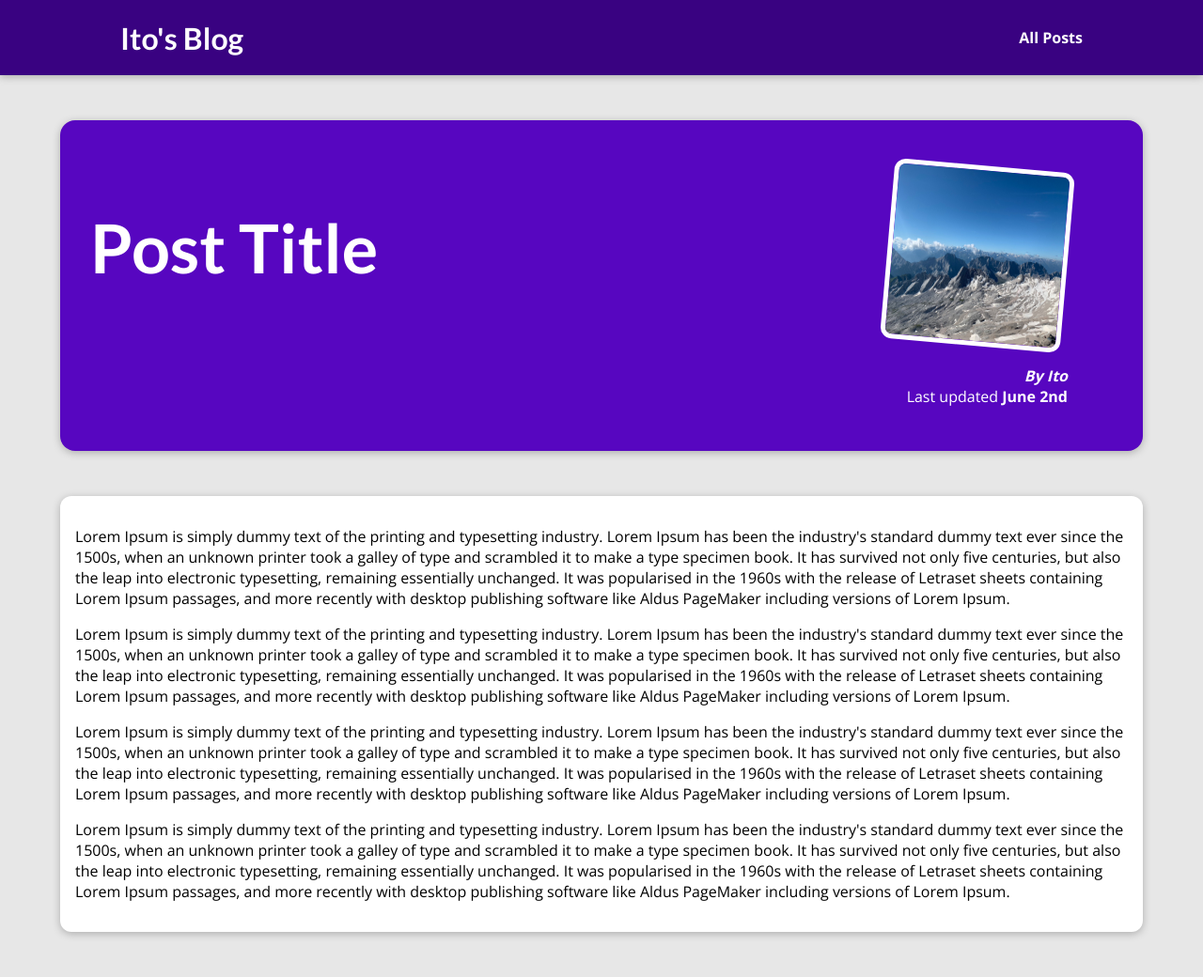
After one commit to ito78x/my_site, a Django app: template blog/templates/blog/post-detail.html in a window 1280 px wide. The commit adds this page. Shown: the whole page at 94% size. Run offline with Django 4.2, Linux system fonts and the light colour scheme; the template is opened without the code that fills it, so the values that code supplies are empty.

Commit message:
Add Single Post Page

```diff
--- a/blog/templates/blog/includes/post.html
+++ b/blog/templates/blog/includes/post.html
@@ -2,7 +2,7 @@
 
 <li>
     <article class="post">
-        <a href="">
+        <a href="{% url "post-detail-page" "the-mountains" %}">
             <img src="{% static "blog/images/mountains.jpg" %}" alt="Mountain Hiking" />
             <div class="post_content">
                 <h3>Mountain Hiking</h3>
--- /dev/null
+++ b/blog/templates/blog/post-detail.html
@@ -0,0 +1,36 @@
+{% extends "base.html" %}
+{% load static %}
+
+{% block title %}
+    This Post Title
+{% endblock %}
+
+{% block css_files %}
+    <link rel="stylesheet" href="{% static "blog/post-detail.css" %}">
+{% endblock %}
+
+{% block content %}
+    <section id="summary">
+        <h2>Post Title</h2>
+        <article>
+            <img src="{% static "blog/images/mountains.jpg" %}" alt="Post Title">
+            <address>By Ito</address>
+            <div>Last updated <time>June 2nd</time></div>
+        </article>
+    </section>
+
+    <main>
+        <p>
+            Lorem Ipsum is simply dummy text of the printing and typesetting industry. Lorem Ipsum has been the industry's standard dummy text ever since the 1500s, when an unknown printer took a galley of type and scrambled it to make a type specimen book. It has survived not only five centuries, but also the leap into electronic typesetting, remaining essentially unchanged. It was popularised in the 1960s with the release of Letraset sheets containing Lorem Ipsum passages, and more recently with desktop publishing software like Aldus PageMaker including versions of Lorem Ipsum.
+        </p>
+        <p>
+            Lorem Ipsum is simply dummy text of the printing and typesetting industry. Lorem Ipsum has been the industry's standard dummy text ever since the 1500s, when an unknown printer took a galley of type and scrambled it to make a type specimen book. It has survived not only five centuries, but also the leap into electronic typesetting, remaining essentially unchanged. It was popularised in the 1960s with the release of Letraset sheets containing Lorem Ipsum passages, and more recently with desktop publishing software like Aldus PageMaker including versions of Lorem Ipsum.
+        </p>
+        <p>
+            Lorem Ipsum is simply dummy text of the printing and typesetting industry. Lorem Ipsum has been the industry's standard dummy text ever since the 1500s, when an unknown printer took a galley of type and scrambled it to make a type specimen book. It has survived not only five centuries, but also the leap into electronic typesetting, remaining essentially unchanged. It was popularised in the 1960s with the release of Letraset sheets containing Lorem Ipsum passages, and more recently with desktop publishing software like Aldus PageMaker including versions of Lorem Ipsum.
+        </p>
+        <p>
+            Lorem Ipsum is simply dummy text of the printing and typesetting industry. Lorem Ipsum has been the industry's standard dummy text ever since the 1500s, when an unknown printer took a galley of type and scrambled it to make a type specimen book. It has survived not only five centuries, but also the leap into electronic typesetting, remaining essentially unchanged. It was popularised in the 1960s with the release of Letraset sheets containing Lorem Ipsum passages, and more recently with desktop publishing software like Aldus PageMaker including versions of Lorem Ipsum.
+        </p>
+    </main>
+{% endblock %}
--- a/blog/urls.py
+++ b/blog/urls.py
@@ -3,7 +3,7 @@ from django.urls import path
 from . import views
 
 urlpatterns = [
-    path("", views.starting_page, name="stating-page"),
+    path("", views.starting_page, name="starting-page"),
     path("posts", views.posts, name="posts-page"),
     path("posts/<slug:slug>", views.post_detail,
          name="post-detail-page") #/posts/my-first-post
--- a/blog/views.py
+++ b/blog/views.py
@@ -8,5 +8,5 @@ def starting_page(request):
 def posts(request):
     return render(request, "blog/all-posts.html")
 
-def post_detail(request):
-    pass
+def post_detail(request, slug):
+    return render(request, "blog/post-detail.html")
--- a/templates/base.html
+++ b/templates/base.html
@@ -12,9 +12,9 @@
 </head>
 <body>
     <header id="main-navigation">
-        <h1><a href="">Ito's Blog</h1>
+        <h1><a href="{% url "starting-page" %}">Ito's Blog</h1>
         <nav>
-            <a href="">All Posts</a>
+            <a href="{% url "posts-page" %}">All Posts</a>
         </nav>
     </header>
 
```
Also changed, not shown: blog/static/blog/post-detail.css (renamed from static/post-detail.css).
